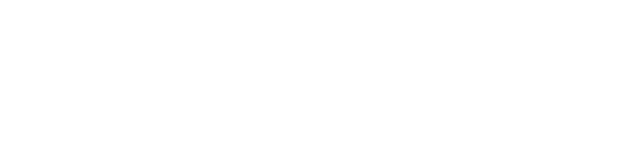
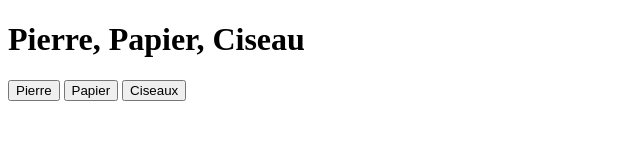
Before and after one commit to adonaiGmassa/pierreFeuilleCiseau, a plain HTML site: page javascript/index.html in a window 1280 px wide. Shown: the whole page, without its empty margins (0-640 px from the left). Drawn offline with Linux system fonts and the light colour scheme.

Commit message:
ajout html

```diff
--- a/javascript/index.html
+++ b/javascript/index.html
@@ -7,5 +7,19 @@
     </head>
     <body>
 
+        <div class="container">
+            <h1>Pierre, Papier, Ciseau</h1>
+            <div class="choix">
+                <button onclick="play('pierre')">Pierre</button>
+                <button onclick="play('papier')">Papier</button>
+                <button onclick="play('ciseau')">Ciseaux</button>
+            </div>
+            <div class="resultat">
+                <h2 id="TextResultat"></h2>
+            </div>
+        </div>
+
+        <script src="script.js"></script>
+
     </body>
 </html>
```
